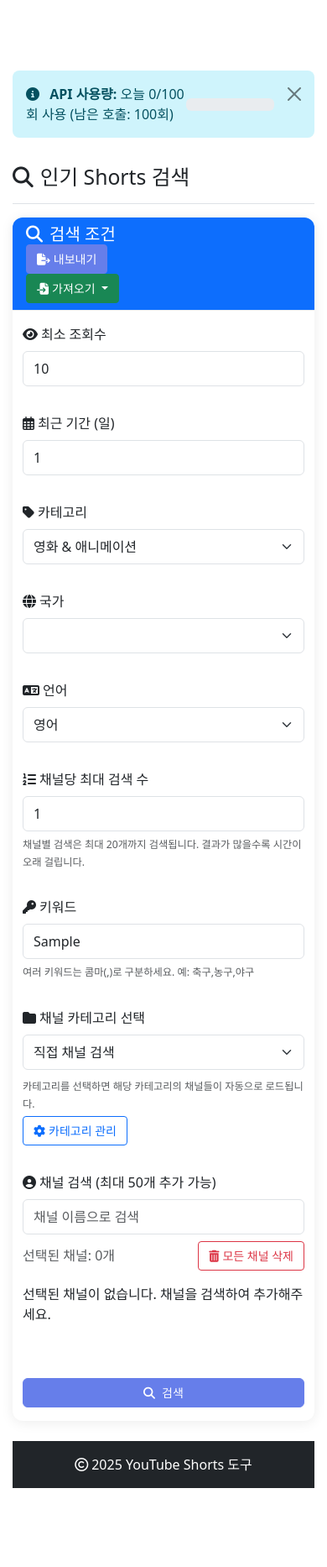
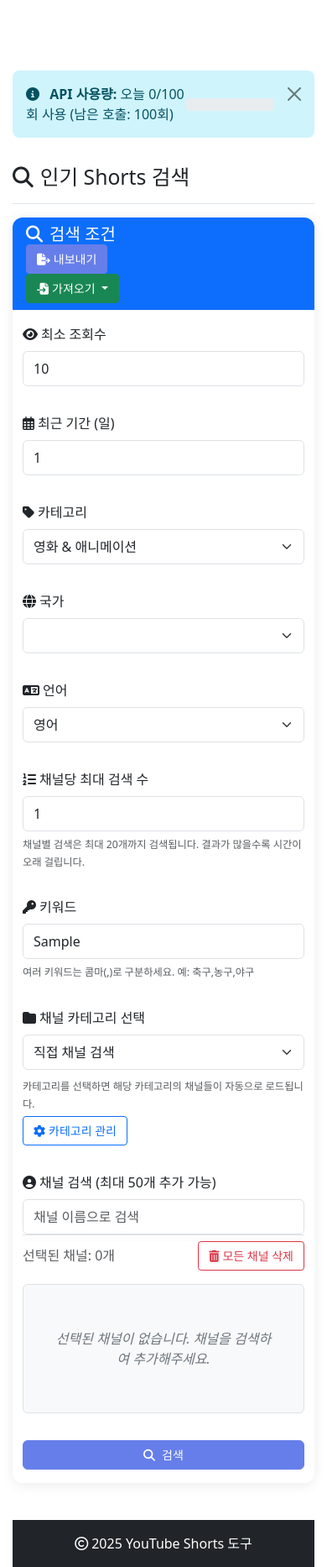
Before and after one commit to iops-leo/youtube-shorts-finder, a Flask app: page / in a window 390 px wide. Shown: the part 56-1922 px from the top of the page at 84% size. Before the commit the page ends 1828 px from the top, so only its background shows below. Run offline with Flask 3, Linux system fonts and the light colour scheme; a user stored in the database is signed in; tables that the repository leaves empty hold one stand-in row (values such as "Sample post"); grey boxes marked "Sample" are stand-in pictures; data that the repository does not hold is empty; some libraries are stand-ins or nearby versions.

Commit message:
Improve YouTube Shorts search UI and management system
- Fix channel search UI to match channel management page design
- Add animated progress bar for search operations with visual feedback
- Optimize video card layout for better grid display (2-4 columns responsive)
- Enhance video card styling with hover effects and consistent sizing
- Improve channel selection UI with tag-style display and individual removal
- Add search status indicators and loading animations

🤖 Generated with [Claude Code](https://claude.ai/code)

Co-Authored-By: Claude <noreply@anthropic.com>

```diff
--- a/static/css/styles.css
+++ b/static/css/styles.css
@@ -436,3 +436,272 @@ body {
         font-size: 0.875rem;
     }
 }
+
+/* 채널 검색 결과 스타일 개선 */
+.channel-search-results {
+    position: absolute;
+    top: 100%;
+    left: 0;
+    right: 0;
+    background: white;
+    border: 1px solid #dee2e6;
+    border-top: none;
+    border-radius: 0 0 0.375rem 0.375rem;
+    max-height: 300px;
+    overflow-y: auto;
+    z-index: 1000;
+    box-shadow: 0 4px 6px rgba(0, 0, 0, 0.1);
+}
+
+.channel-item {
+    display: flex;
+    align-items: center;
+    padding: 12px 16px;
+    border-bottom: 1px solid #f8f9fa;
+    cursor: pointer;
+    transition: background-color 0.2s ease;
+}
+
+.channel-item:last-child {
+    border-bottom: none;
+}
+
+.channel-item:hover {
+    background-color: #f8f9fa;
+}
+
+.channel-thumbnail {
+    width: 40px;
+    height: 40px;
+    border-radius: 50%;
+    margin-right: 12px;
+    flex-shrink: 0;
+    object-fit: cover;
+}
+
+.channel-info {
+    flex: 1;
+    min-width: 0;
+}
+
+.channel-title {
+    font-weight: 600;
+    font-size: 0.9rem;
+    color: #212529;
+    margin-bottom: 2px;
+    white-space: nowrap;
+    overflow: hidden;
+    text-overflow: ellipsis;
+}
+
+.channel-description {
+    font-size: 0.8rem;
+    color: #6c757d;
+    white-space: nowrap;
+    overflow: hidden;
+    text-overflow: ellipsis;
+    line-height: 1.2;
+}
+
+/* 선택된 채널 컨테이너 스타일 */
+.selected-channels-container {
+    min-height: 100px;
+    max-height: 300px;
+    overflow-y: auto;
+    border: 1px solid #dee2e6;
+    border-radius: 0.375rem;
+    padding: 12px;
+    background-color: #f8f9fa;
+}
+
+.selected-channel-item {
+    display: flex;
+    align-items: center;
+    background: white;
+    border: 1px solid #dee2e6;
+    border-radius: 20px;
+    padding: 6px 12px;
+    margin: 4px;
+    display: inline-flex;
+    max-width: 100%;
+    box-shadow: 0 1px 3px rgba(0, 0, 0, 0.1);
+}
+
+.selected-channel-item img {
+    width: 24px;
+    height: 24px;
+    border-radius: 50%;
+    margin-right: 8px;
+    flex-shrink: 0;
+    object-fit: cover;
+}
+
+.channel-name {
+    font-size: 0.875rem;
+    font-weight: 500;
+    color: #495057;
+    margin-right: 8px;
+    white-space: nowrap;
+    overflow: hidden;
+    text-overflow: ellipsis;
+    max-width: 150px;
+}
+
+.remove-channel {
+    background: none;
+    border: none;
+    color: #6c757d;
+    font-size: 0.75rem;
+    padding: 2px;
+    border-radius: 50%;
+    width: 20px;
+    height: 20px;
+    display: flex;
+    align-items: center;
+    justify-content: center;
+    transition: all 0.2s ease;
+    flex-shrink: 0;
+}
+
+.remove-channel:hover {
+    background-color: #dc3545;
+    color: white;
+}
+
+.empty-channels-message {
+    text-align: center;
+    padding: 40px 20px;
+    color: #6c757d;
+    font-style: italic;
+}
+
+/* 비디오 그리드 레이아웃 수정 */
+.video-container {
+    display: grid;
+    grid-template-columns: repeat(auto-fill, minmax(280px, 1fr));
+    gap: 20px;
+    margin-top: 20px;
+}
+
+/* 모바일에서는 2열, 태블릿에서는 3열, 데스크톱에서는 4열 */
+@media (min-width: 576px) {
+    .video-container {
+        grid-template-columns: repeat(2, 1fr);
+    }
+}
+
+@media (min-width: 768px) {
+    .video-container {
+        grid-template-columns: repeat(3, 1fr);
+    }
+}
+
+@media (min-width: 1200px) {
+    .video-container {
+        grid-template-columns: repeat(4, 1fr);
+    }
+}
+
+/* 비디오 카드 스타일 개선 */
+.video-card {
+    transition: transform 0.2s ease, box-shadow 0.2s ease;
+    border-radius: 12px;
+    overflow: hidden;
+}
+
+.video-card:hover {
+    transform: translateY(-4px);
+    box-shadow: 0 8px 25px rgba(0, 0, 0, 0.15);
+}
+
+.video-card .card-img-top {
+    height: 160px;
+    object-fit: cover;
+    transition: transform 0.3s ease;
+}
+
+.video-card:hover .card-img-top {
+    transform: scale(1.05);
+}
+
+.video-card .card-body {
+    padding: 12px;
+}
+
+.video-card .card-title {
+    font-size: 0.9rem;
+    line-height: 1.3;
+    margin-bottom: 8px;
+    display: -webkit-box;
+    -webkit-line-clamp: 2;
+    -webkit-box-orient: vertical;
+    overflow: hidden;
+}
+
+.video-card .card-text {
+    font-size: 0.8rem;
+    margin-bottom: 8px;
+}
+
+.description-content {
+    font-size: 0.75rem !important;
+    line-height: 1.3;
+    max-height: 3.9rem;
+    overflow: hidden;
+    display: -webkit-box;
+    -webkit-line-clamp: 3;
+    -webkit-box-orient: vertical;
+}
+
+.video-card .card-footer {
+    padding: 8px 12px;
+    background-color: #f8f9fa;
+}
+
+/* 로딩 스피너 스타일 */
+.loader {
+    display: none;
+    text-align: center;
+    padding: 40px;
+}
+
+.loader::after {
+    content: "";
+    display: inline-block;
+    width: 40px;
+    height: 40px;
+    border: 4px solid #f3f3f3;
+    border-top: 4px solid #667eea;
+    border-radius: 50%;
+    animation: spin 1s linear infinite;
+}
+
+@keyframes spin {
+    0% { transform: rotate(0deg); }
+    100% { transform: rotate(360deg); }
+}
+
+/* 프로그레스 바 스타일 */
+.search-progress {
+    margin: 20px 0;
+}
+
+.progress {
+    height: 8px;
+    border-radius: 4px;
+    background-color: #e9ecef;
+    overflow: hidden;
+}
+
+.progress-bar {
+    background: linear-gradient(90deg, #667eea 0%, #764ba2 100%);
+    transition: width 0.3s ease;
+    border-radius: 4px;
+}
+
+.search-status {
+    text-align: center;
+    margin: 10px 0;
+    font-size: 0.9rem;
+    color: #6c757d;
+}
--- a/static/js/main.js
+++ b/static/js/main.js
@@ -361,8 +361,8 @@ const searchChannel = debounce(function(query) {
 
 // 검색 및 결과 처리 함수
 function performSearch(form) {
-    // 로딩 표시
-    document.getElementById('loader').style.display = 'block';
+    // 로딩 및 프로그레스 표시
+    showSearchProgress();
     document.getElementById('results').innerHTML = '';
     document.getElementById('resultsHeader').style.display = 'none';
     document.getElementById('sortingControl').style.display = 'none';
@@ -377,8 +377,8 @@ function performSearch(form) {
     })
     .then(response => response.json())
     .then(data => {
-        // 로딩 숨기기
-        document.getElementById('loader').style.display = 'none';
+        // 로딩 및 프로그레스 숨기기
+        hideSearchProgress();
 
         if (data.status === 'success') {
             // 전체 결과 저장
@@ -442,8 +442,8 @@ function performSearch(form) {
         }
     })
     .catch(error => {
-        // 로딩 숨기기
-        document.getElementById('loader').style.display = 'none';
+        // 로딩 및 프로그레스 숨기기
+        hideSearchProgress();
 
         // 오류 표시
         document.getElementById('resultsHeader').style.display = 'block';
@@ -1051,6 +1051,61 @@ function getRegionNameByCode(code) {
     return region ? region.name : '국가 정보 없음';
 }
 
+// 검색 프로그레스 표시 함수
+function showSearchProgress() {
+    const loader = document.getElementById('loader');
+    loader.innerHTML = `
+        <div class="search-progress">
+            <div class="search-status">
+                <i class="fas fa-search me-2"></i>채널에서 인기 쇼츠를 검색하는 중...
+            </div>
+            <div class="progress mb-3">
+                <div class="progress-bar" role="progressbar" style="width: 0%" aria-valuenow="0" aria-valuemin="0" aria-valuemax="100"></div>
+            </div>
+            <div class="d-flex justify-content-center">
+                <div class="spinner-border text-primary" role="status">
+                    <span class="visually-hidden">Loading...</span>
+                </div>
+            </div>
+        </div>
+    `;
+    loader.style.display = 'block';
+
+    // 프로그레스 바 애니메이션
+    animateProgressBar();
+}
+
+function hideSearchProgress() {
+    const loader = document.getElementById('loader');
+    loader.style.display = 'none';
+    loader.innerHTML = '';
+}
+
+// 프로그레스 바 애니메이션
+function animateProgressBar() {
+    const progressBar = document.querySelector('.progress-bar');
+    if (!progressBar) return;
+
+    let progress = 0;
+    const interval = setInterval(() => {
+        progress += Math.random() * 15;
+        if (progress > 90) {
+            progress = 90;
+            clearInterval(interval);
+        }
+        progressBar.style.width = progress + '%';
+        progressBar.setAttribute('aria-valuenow', Math.floor(progress));
+    }, 200);
+
+    // 검색이 완료되면 100%로 설정
+    setTimeout(() => {
+        if (progressBar && document.getElementById('loader').style.display === 'block') {
+            progressBar.style.width = '100%';
+            progressBar.setAttribute('aria-valuenow', '100');
+        }
+    }, 1000);
+}
+
 // 토스트 알림 표시
 function showToast(message, type = 'primary') {
     // 이미 있는 토스트 제거
```
